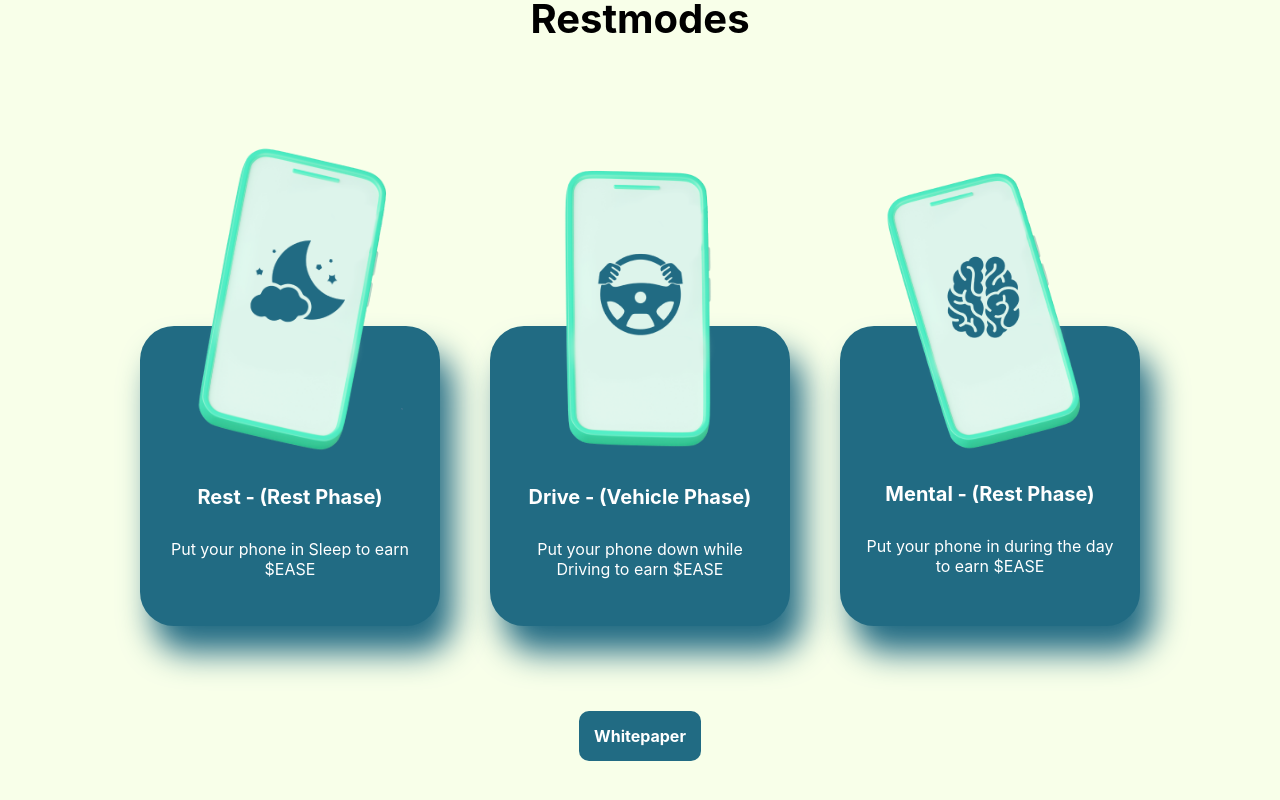
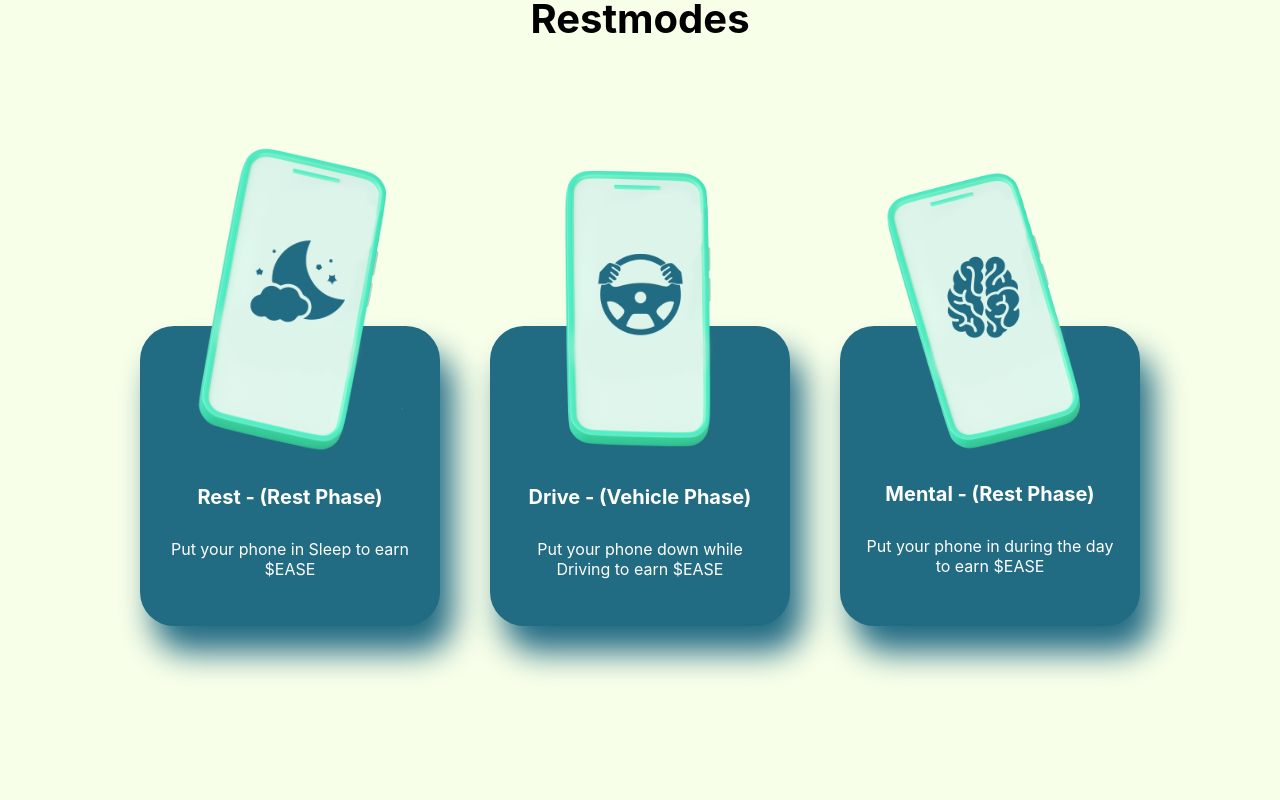
Before and after one commit to rest-token/frontend, a React (Create React App) app: page / in a window 1280 px wide. Shown: the part 825-1625 px from the top of the page. Built offline with nearby package versions, Linux system fonts and the light colour scheme.

Commit message:
correct a url error

```diff
--- a/src/components/Restmode.css
+++ b/src/components/Restmode.css
@@ -8,10 +8,6 @@
     margin-top: -165px;
 }
 
-.restmode--whitepaper{
-    text-align: center;
-}
-
 .group--box--image--left::before{
     content:url('../images/coins.png');
     width: 100px;
--- a/src/components/Restmode.js
+++ b/src/components/Restmode.js
@@ -30,9 +30,6 @@ function Restmode(props) {
                     </div>
                 </div>
             </div>
-            <div className="restmode--whitepaper">
-                <a href={props.url.whitepaper} className="btn btn--default" rel="noreferrer" target="_blank">Whitepaper</a>
-            </div>
         </section>
     )
 }
```
